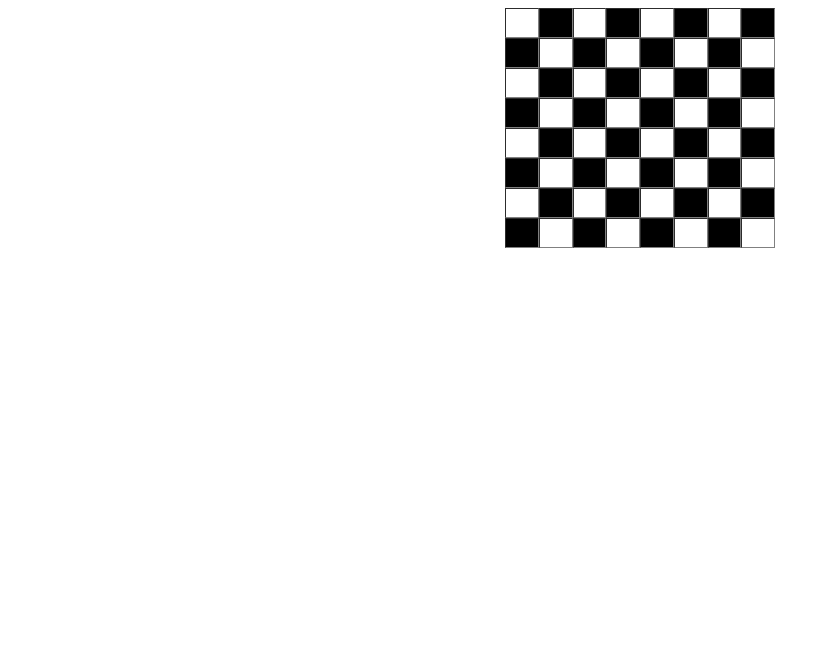
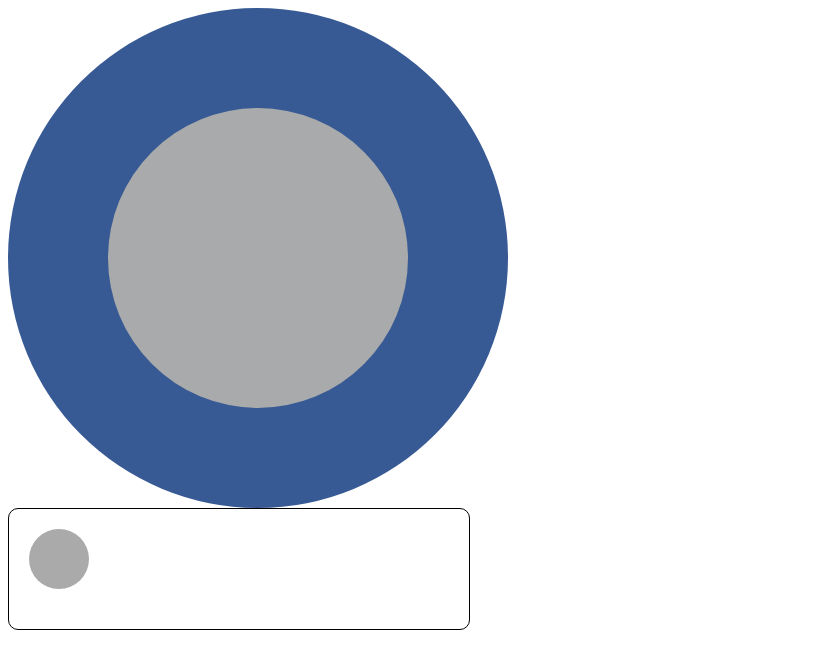
Before and after one commit to nitanshukhatri/dsa, a plain HTML site: page index.html in a window 1280 px wide. Shown: the whole page, without its empty margins (0-830 px from the left). Drawn offline with Linux system fonts and the light colour scheme.

Commit message:
more problems

```diff
--- a/index.html
+++ b/index.html
@@ -35,10 +35,72 @@
         background-color: white;
       }
     </style>
+    <style>
+      #outer-circle {
+        background: #385a94;
+        border-radius: 50%;
+        height: 500px;
+        width: 500px;
+        position: relative;
+        /*
+         Child elements with absolute positioning will be
+         positioned relative to this div
+        */
+      }
+      #inner-circle {
+        position: absolute;
+        background: #a9aaab;
+        border-radius: 50%;
+        height: 300px;
+        width: 300px;
+        /*
+         Put top edge and left edge in the center
+        */
+        top: 50%;
+        left: 50%;
+        margin: -150px 0px 0px -150px;
+        /*
+         Offset the position correctly with
+         minus half of the width and minus half of the height
+        */
+      }
+    </style>
+    <style>
+      #rectangle {
+        border-radius: 10px;
+        display: inline-block;
+        margin-bottom: 30px;
+        margin-right: 5px;
+        width: 350px;
+        height: 100px;
+        border: 1px solid #000;
+        background-color: white;
+        padding: 10px 10px 10px 100px;
+        position: relative;
+        display: flex;
+      }
+      #circle {
+        background: #aaa;
+        border-radius: 100%;
+        height: 60px;
+        width: 60px;
+        position: absolute;
+        top: 20px;
+        left: 20px;
+        justify-content: center;
+        align-items: center;
+      }
+    </style>
   </head>
 
   <body>
-    <script type="text/javascript">
+    <div id="outer-circle">
+      <div id="inner-circle"></div>
+    </div>
+    <div id="rectangle">
+      <div id="circle"></div>
+    </div>
+    <!-- <script type="text/javascript">
       // Create a center tag to center all the elements
       var center = document.createElement("center");
 
@@ -79,6 +141,6 @@
       ChessTable.setAttribute("cellspacing", "0");
       ChessTable.setAttribute("width", "270px");
       document.body.appendChild(center);
-    </script>
+    </script> -->
   </body>
 </html>
--- a/sum.js
+++ b/sum.js
@@ -4,4 +4,4 @@ function sum(arg) {
   }
   return arg + sum(arg - 1);
 }
-console.log(sum(2));
+console.log(sum(10));
```
